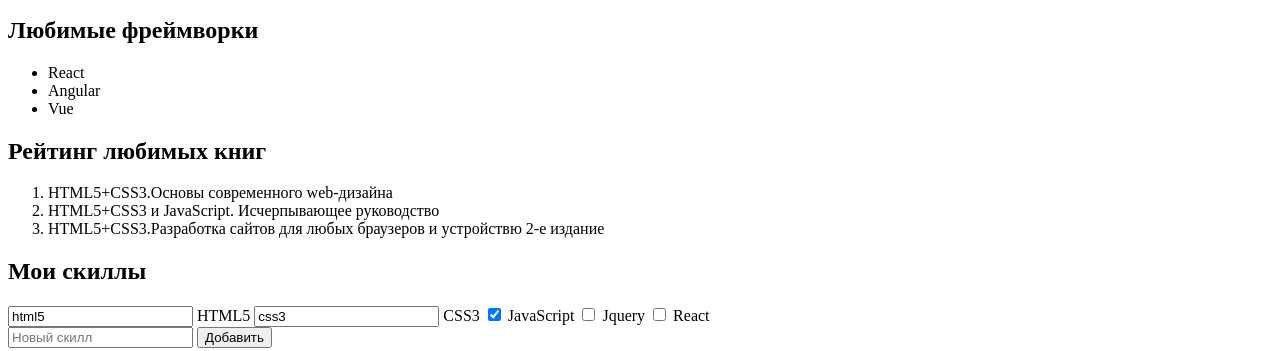
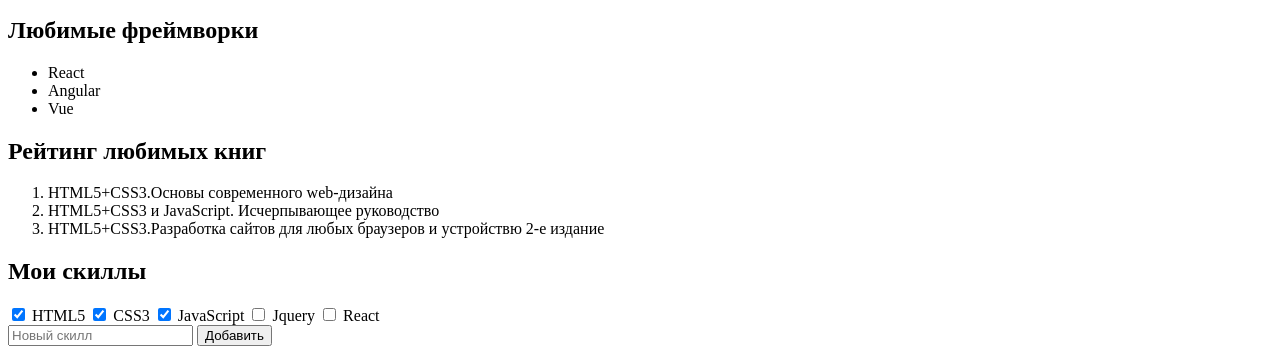
Before and after one commit to bockarevdanila174-netizen/1-hw-with-auto-test-html-css-main, a plain HTML site: page index.html in a window 1280 px wide. Shown: the part 453-804 px from the top of the page. Drawn offline with Linux system fonts and the light colour scheme.

Commit message:
complete task-10

```diff
--- a/index.html
+++ b/index.html
@@ -68,11 +68,11 @@
       <div data-cy="hw1-skills-box-pre">
         <h2>Мои скиллы</h2>
         <label>
-          <input checked="checkbox" name="skills" value="html5">
+          <input checked type="checkbox" name="skills" value="html5">
           HTML5
         </label>
         <label>
-          <input checked="checkbox" name="skills" value="css3">
+          <input checked type="checkbox" name="skills" value="css3">
           CSS3
         </label>
         <label>
```
